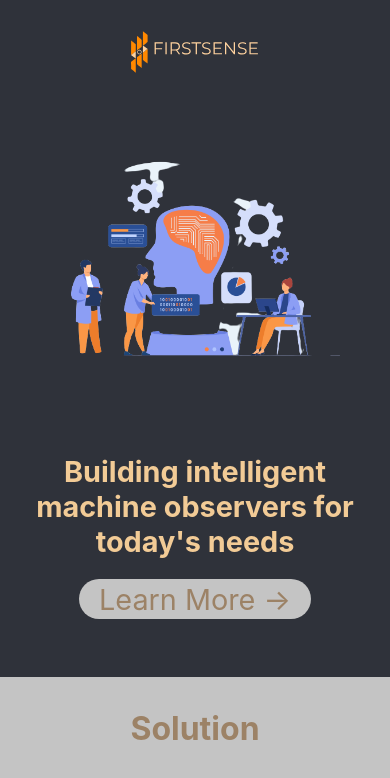
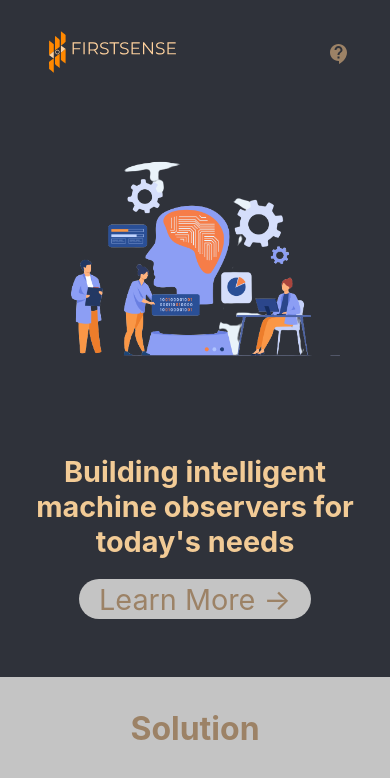
Before and after one commit to firstsensetech/firstsensetech.github.io, a React (Create React App) app: page / in a window 390 px wide. Shown: the top 778 px of the page. Built offline with nearby package versions, Linux system fonts and the light colour scheme; grey boxes are pictures that could not be loaded.

Commit message:
Nav bar updated

```diff
--- a/package.json
+++ b/package.json
@@ -4,6 +4,8 @@
   "version": "0.1.0",
   "private": true,
   "dependencies": {
+    "@material-ui/core": "^4.12.3",
+    "@material-ui/icons": "^4.11.2",
     "@sendgrid/mail": "^7.4.6",
     "@testing-library/jest-dom": "^5.11.4",
     "@testing-library/react": "^11.1.0",
--- a/src/components/NavBar.js
+++ b/src/components/NavBar.js
@@ -1,6 +1,8 @@
 import React from 'react'
 import { Link } from 'react-router-dom'
 import fsMainLogo from '../Images/MainLogo.svg'
+import ContactSupportIcon from '@material-ui/icons/ContactSupport';
+
 
 function NavBar() {
     return (
@@ -9,6 +11,7 @@ function NavBar() {
                 <Link to="/">
                     <img src={fsMainLogo} />
                 </Link>
+                <a href="#contact_us"><ContactSupportIcon /></a>
             </div>
             <div className="navbar__right">
                 {/* <span>About Us</span>
--- a/src/styles/_navbar.scss
+++ b/src/styles/_navbar.scss
@@ -11,6 +11,9 @@
         height: 104px;
         width: 300px;
         transform: scale(2.5);
+    }
+    .MuiSvgIcon-root{
+        display: none;
     }
 }
 .navbar__right{
@@ -29,13 +32,26 @@
 }
 
 @media #{$media-mobile} {
+    .App{
+        overflow-x: hidden;
+    }
     .navbar{
-        width: 100vw;
+        width: 80vw;
         justify-content: center;
-        .navbar__left img {
+        margin: auto;
+        .navbar__left {
+            display: flex;
+            flex:1;
+            justify-content: space-between;
+            align-items: center;
+            img {
         transform: scale(1.4);
         width: auto;
         }
+        .MuiSvgIcon-root{
+            display: block;
+        }
+    }
 }
     .navbar__right{
         display: none;
--- a/src/styles/style.css
+++ b/src/styles/style.css
@@ -35,6 +35,10 @@ body {
           transform: scale(2.5);
 }
 
+.navbar__left .MuiSvgIcon-root {
+  display: none;
+}
+
 .navbar__right {
   display: -webkit-box;
   display: -ms-flexbox;
@@ -60,16 +64,37 @@ body {
 }
 
 @media only screen and (max-width: 600px) {
+  .App {
+    overflow-x: hidden;
+  }
   .navbar {
-    width: 100vw;
+    width: 80vw;
     -webkit-box-pack: center;
         -ms-flex-pack: center;
             justify-content: center;
+    margin: auto;
+  }
+  .navbar .navbar__left {
+    display: -webkit-box;
+    display: -ms-flexbox;
+    display: flex;
+    -webkit-box-flex: 1;
+        -ms-flex: 1;
+            flex: 1;
+    -webkit-box-pack: justify;
+        -ms-flex-pack: justify;
+            justify-content: space-between;
+    -webkit-box-align: center;
+        -ms-flex-align: center;
+            align-items: center;
   }
   .navbar .navbar__left img {
     -webkit-transform: scale(1.4);
             transform: scale(1.4);
     width: auto;
+  }
+  .navbar .navbar__left .MuiSvgIcon-root {
+    display: block;
   }
   .navbar__right {
     display: none;
```
Also changed, not shown: 2 other files (tests, documents, lock files or other folders).
